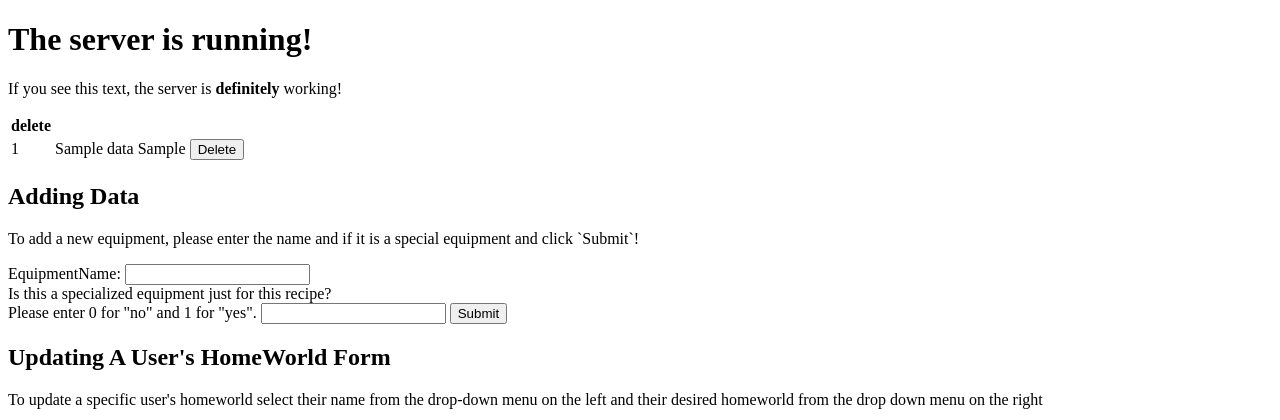
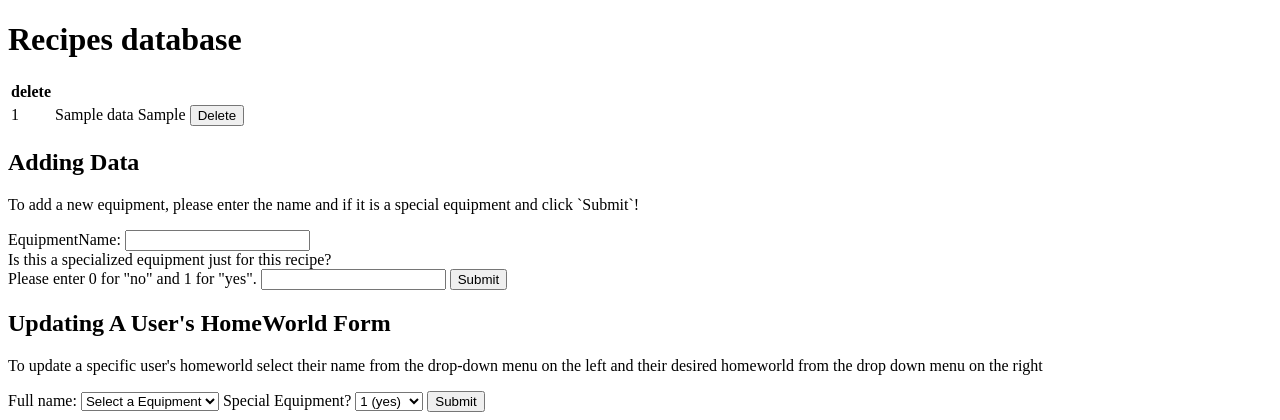
Before and after one commit to victoriacliu/browse_recipes, a Node server app: template views/index.hbs in a window 1280 px wide. Shown: the top 420 px of the page. Run offline with Node 20, Linux system fonts and the light colour scheme; the template is opened without the code that fills it: most values are stand-ins (such as "Sample title", 1, 10 or a date in 2020); some libraries are stand-ins or nearby versions.

Commit message:
remove extra

```diff
--- a/views/index.hbs
+++ b/views/index.hbs
@@ -1,7 +1,7 @@
 {{!-- Just some plain text --}}
 
-<h1>The server is running!</h1>
-<p>If you see this text, the server is <strong>definitely</strong> working!</p>
+<h1>Recipes database</h1>
+
 <script src="http://ajax.googleapis.com/ajax/libs/jquery/1.9.1/jquery.min.js"></script>
 
 
@@ -55,6 +55,7 @@
     <input type="submit">
 </form>
 
+
 <h2>Updating A User's HomeWorld Form</h2>
 <p>To update a specific user's homeworld select their name from the drop-down menu on the left and their desired
     homeworld from the drop down menu on the right</p>
```
Also changed, not shown: README.md.
